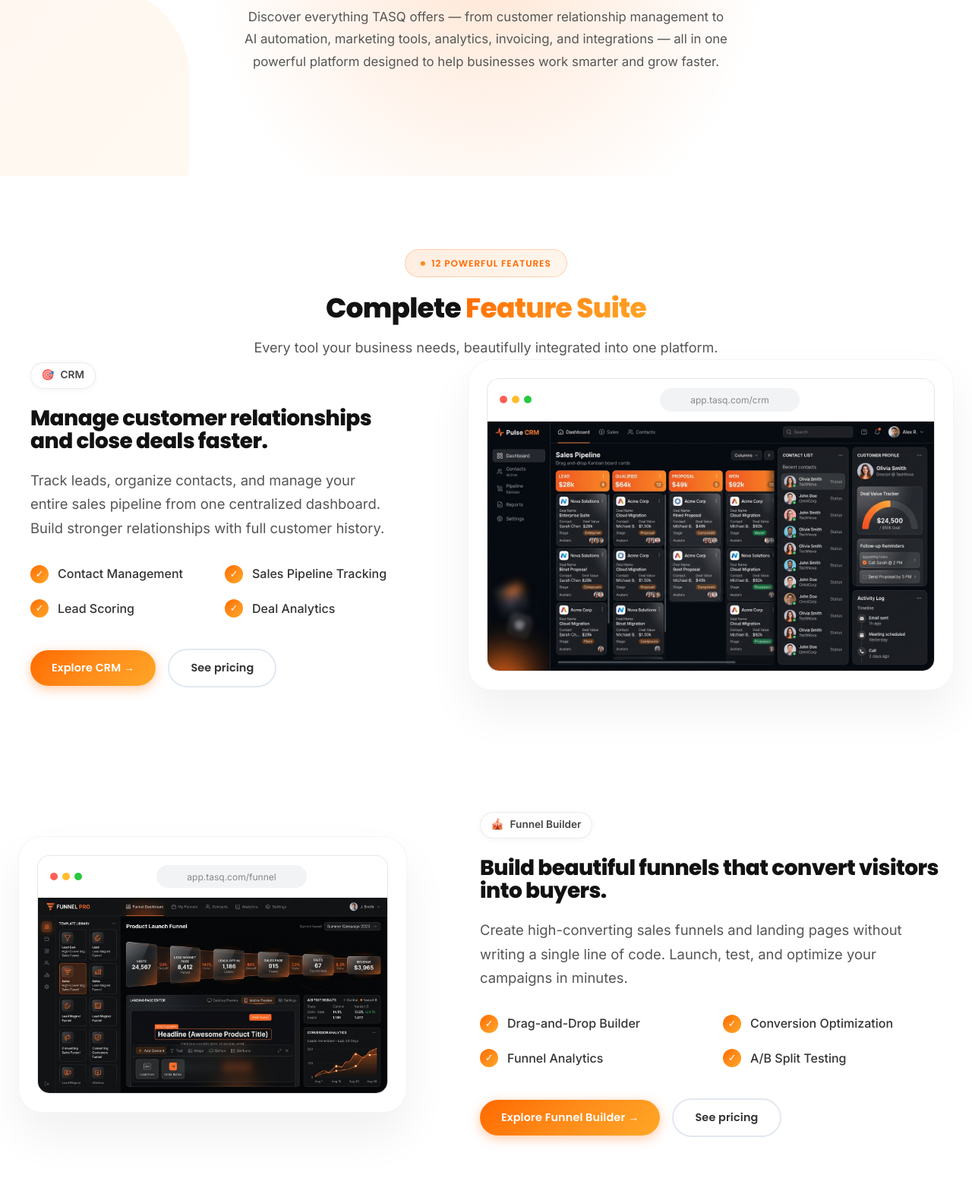
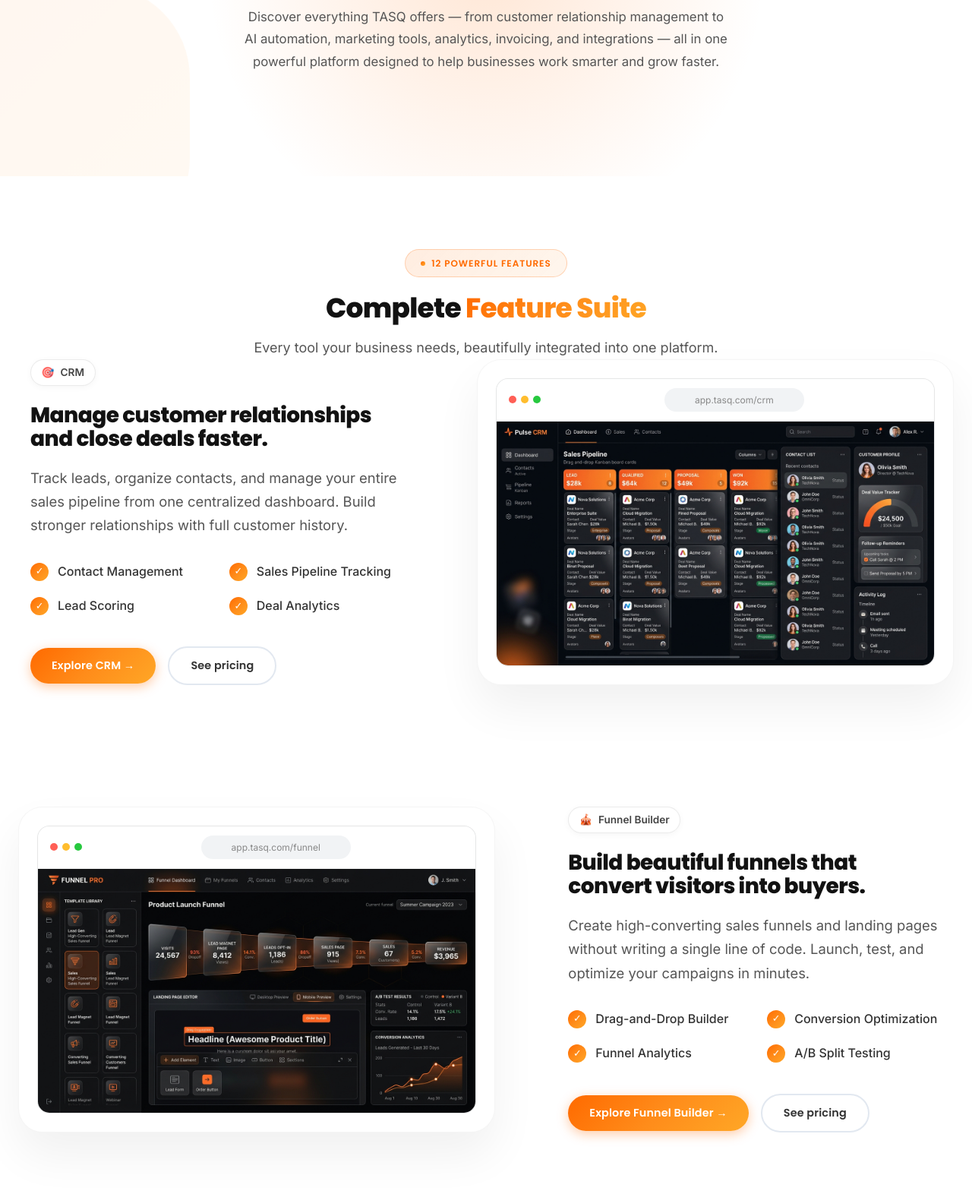
Before and after one commit to viduthalai652-hash/tasqweb, a plain HTML site: page features.html in a window 1280 px wide. Shown: the part 328-1900 px from the top of the page at 76% size. Drawn offline with nearby package versions, Linux system fonts and the light colour scheme.

Commit message:
Fix grid template proportions on alternating rows

```diff
--- a/css/features-stack.css
+++ b/css/features-stack.css
@@ -9,25 +9,22 @@
   max-width: 1240px;
   margin: 0 auto;
   display: grid;
-  grid-template-columns: 1fr 1.25fr; /* Text left (smaller), Image right (larger) */
   align-items: center;
   gap: 5rem;
 }
 
 /* Alternate rows for side-by-side */
-.feature-stack-block:nth-child(odd) .feature-stack-content {
-  order: 1;
+.feature-stack-block:nth-child(odd) {
+  grid-template-columns: 1fr 1.2fr; /* Text left, Image right */
 }
-.feature-stack-block:nth-child(odd) .feature-stack-image-wrapper {
-  order: 2;
+.feature-stack-block:nth-child(odd) .feature-stack-content { order: 1; }
+.feature-stack-block:nth-child(odd) .feature-stack-image-wrapper { order: 2; }
+
+.feature-stack-block:nth-child(even) {
+  grid-template-columns: 1.2fr 1fr; /* Image left, Text right */
 }
-
-.feature-stack-block:nth-child(even) .feature-stack-content {
-  order: 2;
-}
-.feature-stack-block:nth-child(even) .feature-stack-image-wrapper {
-  order: 1;
-}
+.feature-stack-block:nth-child(even) .feature-stack-image-wrapper { order: 1; }
+.feature-stack-block:nth-child(even) .feature-stack-content { order: 2; }
 
 .feature-stack-image-wrapper {
   width: 100%;
--- a/features.html
+++ b/features.html
@@ -15,7 +15,7 @@
   <link rel="stylesheet" href="css/components.css">
   <link rel="stylesheet" href="css/navbar.css?v=4">
   <link rel="stylesheet" href="css/features.css">
-  <link rel="stylesheet" href="css/features-stack.css?v=4">
+  <link rel="stylesheet" href="css/features-stack.css?v=5">
 </head>
 <body>
 
```
Also changed, not shown: 1 other file.
